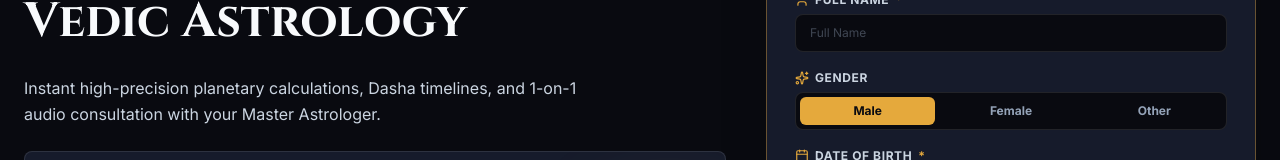
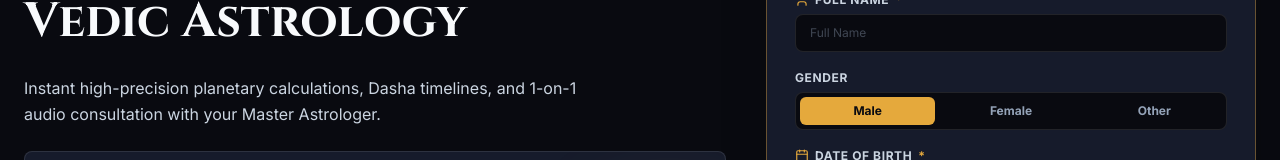
Before and after one commit to bibektimilsina00/kundali, a Next.js app in the folder apps/web/: page / in a window 1280 px wide. Shown: the part 242-402 px from the top of the page. Built offline with nearby package versions, Linux system fonts and the light colour scheme; no server answers.

Commit message:
fix(ui): remove icon from gender field label

```diff
--- a/apps/web/src/features/mvp/components/homepage-hero.tsx
+++ b/apps/web/src/features/mvp/components/homepage-hero.tsx
@@ -221,8 +221,8 @@ export function HomepageHero() {
 
                 {/* Gender 3-way toggle */}
                 <div>
-                  <label className="block text-xs font-bold uppercase tracking-wider text-[#CBD5E1] mb-1.5 flex items-center gap-1.5">
-                    <Sparkles className="size-3.5 text-[#E5A93C]" /> Gender
+                  <label className="block text-xs font-bold uppercase tracking-wider text-[#CBD5E1] mb-1.5">
+                    Gender
                   </label>
                   <div className="grid grid-cols-3 gap-2 rounded-[8px] border border-white/10 bg-[#090A10] p-1">
                     {(["male", "female", "other"] as const).map((g) => (
```
